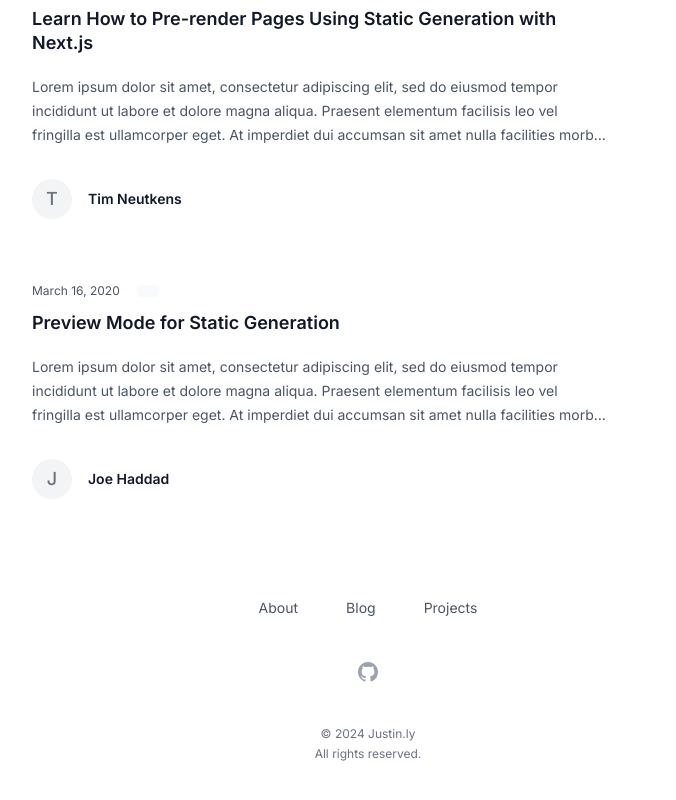
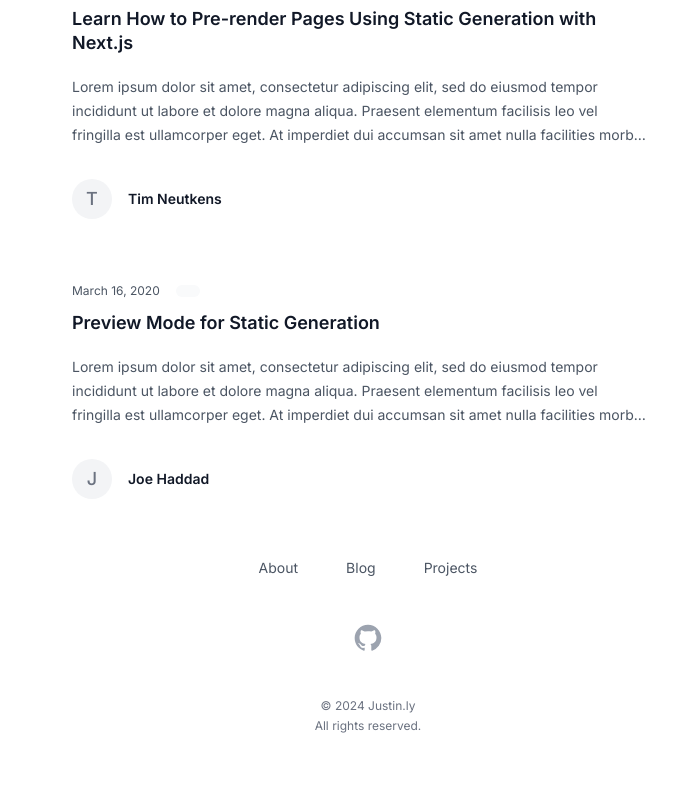
Before and after one commit to jstnmthw/next-static-blog, a Next.js app: page / in a window 1280 px wide. Shown: the part 710-1510 px from the top of the page, without its empty margins (272-948 px from the left). Built offline with nearby package versions, Linux system fonts and the light colour scheme.

Commit message:
Refactor footer and layout components

```diff
--- a/app/components/Footer.tsx
+++ b/app/components/Footer.tsx
@@ -25,8 +25,7 @@ const navigation = {
 
 export default function Footer() {
   return (
-    <footer className="bg-white">
-      <div className="mx-auto max-w-7xl overflow-hidden px-6 py-20 sm:py-24 lg:px-8">
+    <footer className="bg-white mx-auto max-w-7xl overflow-hidden px-6 py-10 sm:py-14 lg:px-8">
       <nav
         className="-mb-6 columns-2 sm:flex sm:justify-center sm:space-x-12"
         aria-label="Footer"
@@ -50,7 +49,7 @@ export default function Footer() {
             className="text-gray-400 hover:text-gray-500"
           >
             <span className="sr-only">{item.name}</span>
-              <item.icon className="h-6 w-6" aria-hidden="true" />
+            <item.icon className="h-9 w-8" aria-hidden="true" />
           </a>
         ))}
       </div>
@@ -59,7 +58,6 @@ export default function Footer() {
         <br />
         All rights reserved.
       </p>
-      </div>
     </footer>
   );
 }
--- a/app/components/Posts.tsx
+++ b/app/components/Posts.tsx
@@ -4,6 +4,7 @@ import DateFormatter from './DateFormatter';
 
 const Posts: FC<{ posts: PostType[] }> = ({ posts }) => {
   return (
+    <div className="mx-auto">
       <div className="mt-10 space-y-16 border-t border-gray-200 pt-10 sm:mt-16 sm:pt-16">
         {posts.map((post) => (
           <article
@@ -48,6 +49,7 @@ const Posts: FC<{ posts: PostType[] }> = ({ posts }) => {
           </article>
         ))}
       </div>
+    </div>
   );
 };
 
--- a/app/layout.tsx
+++ b/app/layout.tsx
@@ -5,7 +5,7 @@ import './globals.css';
 const inter = Inter({ subsets: ['latin'] });
 
 export const metadata: Metadata = {
-  title: 'Software Engineer scribbles.',
+  title: "A software engineer's scribbles | justin.ly",
   description:
     'Random thoughts, ideas, and opinions on software engineering, technology, and life.',
 };
@@ -18,11 +18,7 @@ export default function RootLayout({
   return (
     <html lang="en">
       <body className={inter.className}>
-        <div className="py-24 sm:py-32">
-          <div className="mx-auto max-w-7xl px-6 lg:px-8">
-            <div className="mx-auto max-w-2xl">{children}</div>
-          </div>
-        </div>
+        <div className="mx-auto max-w-2xl">{children}</div>
       </body>
     </html>
   );
--- a/app/page.tsx
+++ b/app/page.tsx
@@ -60,7 +60,7 @@ function getData() {
 export default function Page() {
   const posts = getData();
   return (
-    <>
+    <div className="py-24 sm:py-32 px-10 sm:px-15">
       <div className="flex justify-between">
         <div>
           <h2 className="text-3xl text-balance font-bold tracking-tight text-gray-900 sm:text-4xl">
@@ -75,6 +75,6 @@ export default function Page() {
       </div>
       <Posts posts={posts} />
       <Footer />
-    </>
+    </div>
   );
 }
```
Lines whose indentation alone changed are shown as unchanged.
